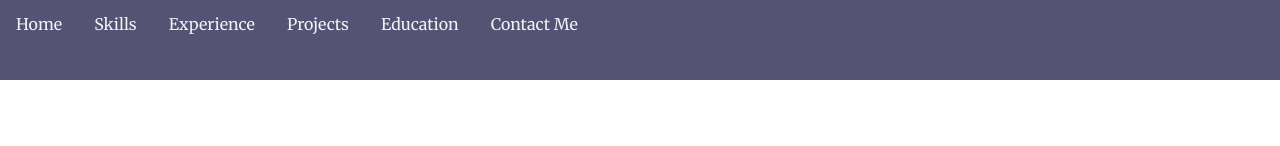
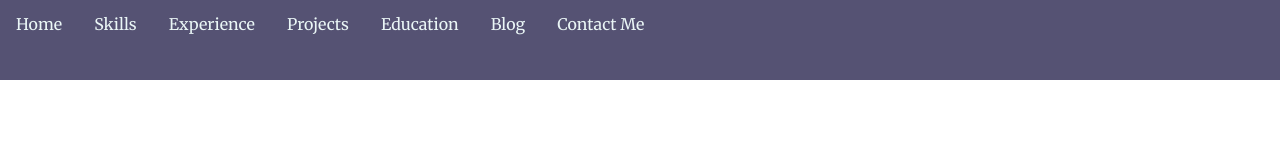
Before and after one commit to IAmEricKenney/eric-kenney-project, a plain HTML site: page contact-me.html in a window 1280 px wide. Shown: the top 146 px of the page. Drawn offline with Linux system fonts and the light colour scheme.

Commit message:
added missing nav item

```diff
--- a/contact-me.html
+++ b/contact-me.html
@@ -21,6 +21,7 @@
                 <a href="/experience.html">Experience</a>
                 <a href="/projects.html">Projects</a>
                 <a href="/education.html">Education</a>
+                <a href="https://cloudedconsultant.wordpress.com" target="_blank">Blog</a>
                 <a href="/contact-me.html">Contact Me</a>
             </nav>
         </div>
```
